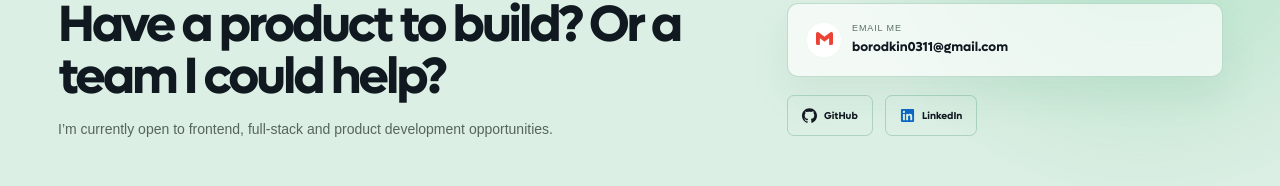
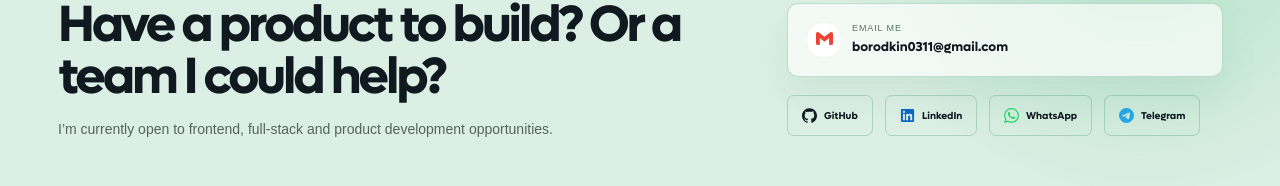
Before and after one commit to WHOAMI54664/Portfolio_Rodnaiev, a Next.js app: page / in a window 1280 px wide. Shown: the part 6340-6526 px from the top of the page. Built offline with nearby package versions, Linux system fonts and the light colour scheme; a web font is replaced by a local one.

Commit message:
Add WhatsApp and Telegram contacts

```diff
--- a/app/globals.css
+++ b/app/globals.css
@@ -136,7 +136,7 @@ a { text-decoration: none; }
 .language-levels { margin-top: 45px; display: grid; gap: 24px; }.language-levels > div { display: grid; gap: 8px; }.language-levels span { display: flex; justify-content: space-between; align-items: baseline; }.language-levels b { font-size: 12px; }.language-levels small { color: var(--muted); font-size: 9px; }.language-levels i { height: 2px; position: relative; background: #e7ebe8; }.language-levels i::after { content: ""; position: absolute; inset: 0 auto 0 0; width: var(--level); background: var(--mint); }
 
 .contact-section { position: relative; overflow: hidden; background: #dcefe4; }.contact-glow { width: 650px; height: 650px; position: absolute; right: -190px; top: -270px; border-radius: 50%; background: radial-gradient(circle,#8ad5aa,transparent 67%); opacity: .55; }.contact-inner { min-height: 470px; padding-block: 90px; position: relative; display: grid; grid-template-columns: 1.18fr .82fr; gap: 8vw; align-items: center; }.contact-inner h2 { max-width: 720px; }.contact-inner > div > p:last-child { max-width: 570px; color: #55655c; font-size: 14px; line-height: 1.6; }
-.contact-actions { display: grid; gap: 18px; }.email-button { padding: 19px; display: grid; grid-template-columns: 35px 1fr; gap: 3px 10px; border: 1px solid rgba(39,132,87,.25); border-radius: 11px; background: rgba(255,255,255,.65); box-shadow: 0 18px 38px rgba(39,132,87,.09); }.email-button > span { grid-row: 1/3; width: 34px; height: 34px; display: grid; place-items: center; border-radius: 50%; background: white; color: #ea4335; }.email-button > span svg { width: 17px; height: 17px; }.email-button small { color: #5d7165; font-size: 9px; text-transform: uppercase; letter-spacing: .1em; }.email-button b { font-size: 13px; }.contact-actions > div { display: flex; gap: 12px; }.contact-actions > div a { padding: 12px 14px; display: inline-flex; align-items: center; gap: 7px; border: 1px solid rgba(39,132,87,.25); border-radius: 7px; font-size: 10px; font-weight: 700; }.contact-actions > div a svg { width: 15px; height: 15px; }.contact-actions .linkedin svg { color: #0a66c2; }
+.contact-actions { display: grid; gap: 18px; }.email-button { padding: 19px; display: grid; grid-template-columns: 35px 1fr; gap: 3px 10px; border: 1px solid rgba(39,132,87,.25); border-radius: 11px; background: rgba(255,255,255,.65); box-shadow: 0 18px 38px rgba(39,132,87,.09); }.email-button > span { grid-row: 1/3; width: 34px; height: 34px; display: grid; place-items: center; border-radius: 50%; background: white; color: #ea4335; }.email-button > span svg { width: 17px; height: 17px; }.email-button small { color: #5d7165; font-size: 9px; text-transform: uppercase; letter-spacing: .1em; }.email-button b { font-size: 13px; }.contact-actions > div { display: flex; flex-wrap: wrap; gap: 12px; }.contact-actions > div a { padding: 12px 14px; display: inline-flex; align-items: center; gap: 7px; border: 1px solid rgba(39,132,87,.25); border-radius: 7px; font-size: 10px; font-weight: 700; }.contact-actions > div a svg { width: 15px; height: 15px; }.contact-actions .linkedin svg { color: #0a66c2; }.contact-actions .whatsapp svg { color: #25d366; }.contact-actions .telegram svg { color: #26a5e4; }
 footer { min-height: 150px; display: grid; grid-template-columns: 1fr 1fr 1fr auto; gap: 40px; align-items: center; color: var(--muted); font-size: 10px; line-height: 1.5; }footer .wordmark { color: var(--ink); }
 
 .modal-backdrop { position: fixed; inset: 0; z-index: 90; padding: 30px; display: grid; place-items: center; background: rgba(5,10,14,.78); backdrop-filter: blur(12px); animation: fade .2s ease; }.modal-dismiss { position: absolute; inset: 0; border: 0; background: transparent; }.case-modal { width: min(1180px,100%); max-height: calc(100vh - 60px); position: relative; z-index: 1; overflow: auto; border: 1px solid rgba(255,255,255,.3); border-radius: 18px; background: #f9fbfa; box-shadow: 0 40px 100px rgba(0,0,0,.45); animation: modalIn .35s ease; }.modal-top { height: 58px; padding: 0 25px; display: flex; align-items: center; justify-content: space-between; border-bottom: 1px solid var(--line); }.modal-top > span { color: var(--muted); font: 9px var(--font-geist-mono),monospace; letter-spacing: .13em; }.modal-top button { border: 0; background: transparent; display: inline-flex; align-items: center; gap: 7px; font-size: 11px; }.modal-top button svg { width: 15px; height: 15px; }
@@ -231,7 +231,7 @@ footer { min-height: 150px; display: grid; grid-template-columns: 1fr 1fr 1fr au
   .mobile-menu > a b { display: grid; place-items: center; font-size: 15px; font-weight: 400; transition: transform .2s ease; }.mobile-menu > a b svg { width: 16px; height: 16px; }
   .mobile-menu > a:hover b { transform: translate(3px,3px); }
   .mobile-menu-footer { margin-top: auto; padding-top: 32px; display: flex; justify-content: space-between; gap: 25px; color: var(--muted); font-size: 10px; line-height: 1.5; }
-  .mobile-menu-footer > div { display: flex; gap: 16px; color: var(--ink); font-weight: 700; }.mobile-menu-footer > div a { display: inline-flex; align-items: center; gap: 6px; }.mobile-menu-footer > div svg { width: 14px; height: 14px; }.mobile-menu-footer > div a:last-child svg { color: #0a66c2; }
+  .mobile-menu-footer > div { display: flex; flex-wrap: wrap; justify-content: flex-end; gap: 10px 16px; color: var(--ink); font-weight: 700; }.mobile-menu-footer > div a { display: inline-flex; align-items: center; gap: 6px; }.mobile-menu-footer > div svg { width: 14px; height: 14px; }.mobile-menu-footer .linkedin svg { color: #0a66c2; }.mobile-menu-footer .whatsapp svg { color: #25d366; }.mobile-menu-footer .telegram svg { color: #26a5e4; }
   .project-card { grid-template-columns: minmax(0,1.15fr) minmax(300px,.85fr); }.project-card:nth-child(even) { grid-template-columns: minmax(300px,.85fr) minmax(0,1.15fr); }.project-card:nth-child(even) .project-visual { order: 2; }.project-copy { padding: 32px 0; }
   .about-section { grid-template-columns: minmax(260px,.68fr) minmax(0,1.32fr); gap: 48px; }.process-heading { grid-template-columns: minmax(0,1.1fr) minmax(280px,.8fr); gap: 42px; }
   .skill-1,.skill-2,.skill-3,.skill-4,.skill-5,.skill-6 { grid-column: auto; }.ai-card { grid-column: 1/-1; }
--- a/app/page.tsx
+++ b/app/page.tsx
@@ -4,7 +4,7 @@ import Image from "next/image";
 import { useEffect, useMemo, useState } from "react";
 import { FaLinkedin } from "react-icons/fa6";
 import { LuArrowDown, LuArrowDownRight, LuArrowRight, LuArrowUpRight, LuCode, LuDatabase, LuDownload, LuGraduationCap, LuLayoutTemplate, LuMapPin, LuMenu, LuMousePointerClick, LuPlus, LuRocket, LuRoute, LuSearch, LuX } from "react-icons/lu";
-import { SiGithub, SiGmail } from "react-icons/si";
+import { SiGithub, SiGmail, SiTelegram, SiWhatsapp } from "react-icons/si";
 
 type Language = "ru" | "en" | "sv";
 type ProjectKey = "ostrov" | "laboris" | "nordic";
@@ -14,6 +14,8 @@ type Filter = "all" | ProjectStatus;
 const SOCIAL = {
   github: "https://github.com/WHOAMI54664",
   linkedin: "https://www.linkedin.com/",
+  whatsapp: "https://wa.me/46738935565",
+  telegram: "https://t.me/+46738935565",
 };
 
 const content = {
@@ -607,7 +609,7 @@ export default function Home() {
       <button className={`mobile-menu-scrim ${mobileMenuOpen ? "open" : ""}`} type="button" aria-label="Close navigation menu" tabIndex={mobileMenuOpen ? 0 : -1} onClick={() => setMobileMenuOpen(false)} />
       <nav className={`mobile-menu ${mobileMenuOpen ? "open" : ""}`} id="mobile-navigation" aria-label="Mobile navigation" aria-hidden={!mobileMenuOpen}>
         {([["01", "work", t.nav.work], ["02", "about", t.nav.about], ["03", "skills", t.nav.skills], ["04", "contact", t.nav.contact]] as const).map(([number, anchor, label]) => <a key={anchor} href={`#${anchor}`} tabIndex={mobileMenuOpen ? 0 : -1} onClick={() => setMobileMenuOpen(false)}><small>{number}</small><span>{label}</span><b><LuArrowDownRight /></b></a>)}
-        <div className="mobile-menu-footer"><span>DANYLO RODNAIEV<br />Luleå / Norrbotten</span><div><a href={SOCIAL.github} target="_blank" rel="noreferrer" tabIndex={mobileMenuOpen ? 0 : -1}><SiGithub /> GitHub</a><a href={SOCIAL.linkedin} target="_blank" rel="noreferrer" tabIndex={mobileMenuOpen ? 0 : -1}><FaLinkedin /> LinkedIn</a></div></div>
+        <div className="mobile-menu-footer"><span>DANYLO RODNAIEV<br />Luleå / Norrbotten</span><div><a href={SOCIAL.github} target="_blank" rel="noreferrer" tabIndex={mobileMenuOpen ? 0 : -1}><SiGithub /> GitHub</a><a className="linkedin" href={SOCIAL.linkedin} target="_blank" rel="noreferrer" tabIndex={mobileMenuOpen ? 0 : -1}><FaLinkedin /> LinkedIn</a><a className="whatsapp" href={SOCIAL.whatsapp} target="_blank" rel="noreferrer" tabIndex={mobileMenuOpen ? 0 : -1} aria-label="WhatsApp: +46 73 893 55 65"><SiWhatsapp /> WhatsApp</a><a className="telegram" href={SOCIAL.telegram} target="_blank" rel="noreferrer" tabIndex={mobileMenuOpen ? 0 : -1} aria-label="Telegram: +46 73 893 55 65"><SiTelegram /> Telegram</a></div></div>
       </nav>
 
       <section className="hero section-shell">
@@ -681,7 +683,7 @@ export default function Home() {
         <article><p className="section-kicker">{t.languagesTitle}</p><div className="language-levels">{t.languages.map(([name, level], index) => <div key={name}><span><b>{name}</b><small>{level}</small></span><i style={{ "--level": `${[100, 76, 34][index]}%` } as React.CSSProperties} /></div>)}</div></article>
       </section>
 
-      <section className="contact-section" id="contact"><div className="contact-glow" /><div className="section-shell contact-inner"><div><h2>{t.contactTitle}</h2><p>{t.contactText}</p></div><div className="contact-actions"><a className="email-button" href="mailto:borodkin0311@gmail.com"><span className="gmail-icon"><SiGmail /></span><small>{t.email}</small><b>borodkin0311@gmail.com</b></a><div><a className="github" href={SOCIAL.github} target="_blank" rel="noreferrer"><SiGithub /> GitHub</a><a className="linkedin" href={SOCIAL.linkedin} target="_blank" rel="noreferrer"><FaLinkedin /> LinkedIn</a></div></div></div></section>
+      <section className="contact-section" id="contact"><div className="contact-glow" /><div className="section-shell contact-inner"><div><h2>{t.contactTitle}</h2><p>{t.contactText}</p></div><div className="contact-actions"><a className="email-button" href="mailto:borodkin0311@gmail.com"><span className="gmail-icon"><SiGmail /></span><small>{t.email}</small><b>borodkin0311@gmail.com</b></a><div><a className="github" href={SOCIAL.github} target="_blank" rel="noreferrer"><SiGithub /> GitHub</a><a className="linkedin" href={SOCIAL.linkedin} target="_blank" rel="noreferrer"><FaLinkedin /> LinkedIn</a><a className="whatsapp" href={SOCIAL.whatsapp} target="_blank" rel="noreferrer" aria-label="WhatsApp: +46 73 893 55 65"><SiWhatsapp /> WhatsApp</a><a className="telegram" href={SOCIAL.telegram} target="_blank" rel="noreferrer" aria-label="Telegram: +46 73 893 55 65"><SiTelegram /> Telegram</a></div></div></div></section>
 
       <footer className="section-shell"><a className="wordmark" href="#top">DANYLO<br />RODNAIEV</a><p>Frontend / Full-Stack Developer<br />UI/UX Designer</p><p>Luleå / Norrbotten, Sweden</p><p>© 2026</p></footer>
 
```
